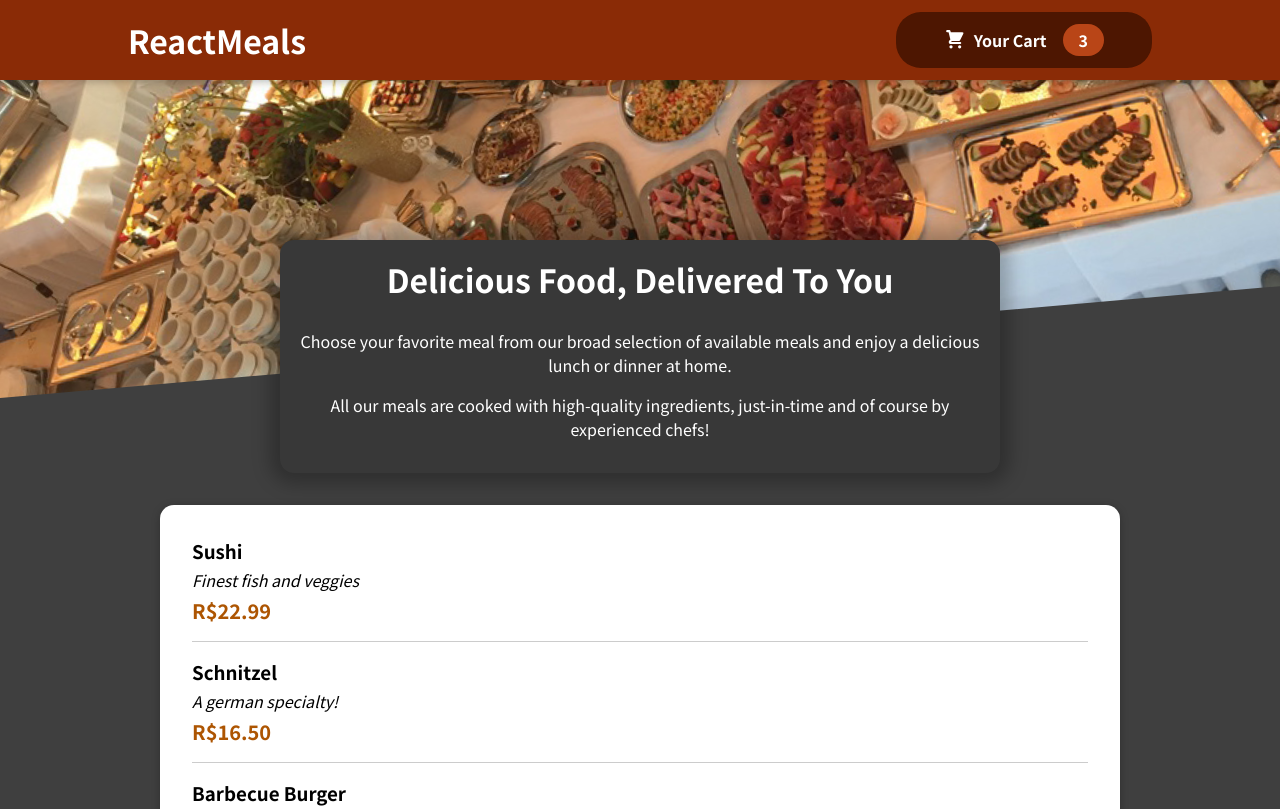
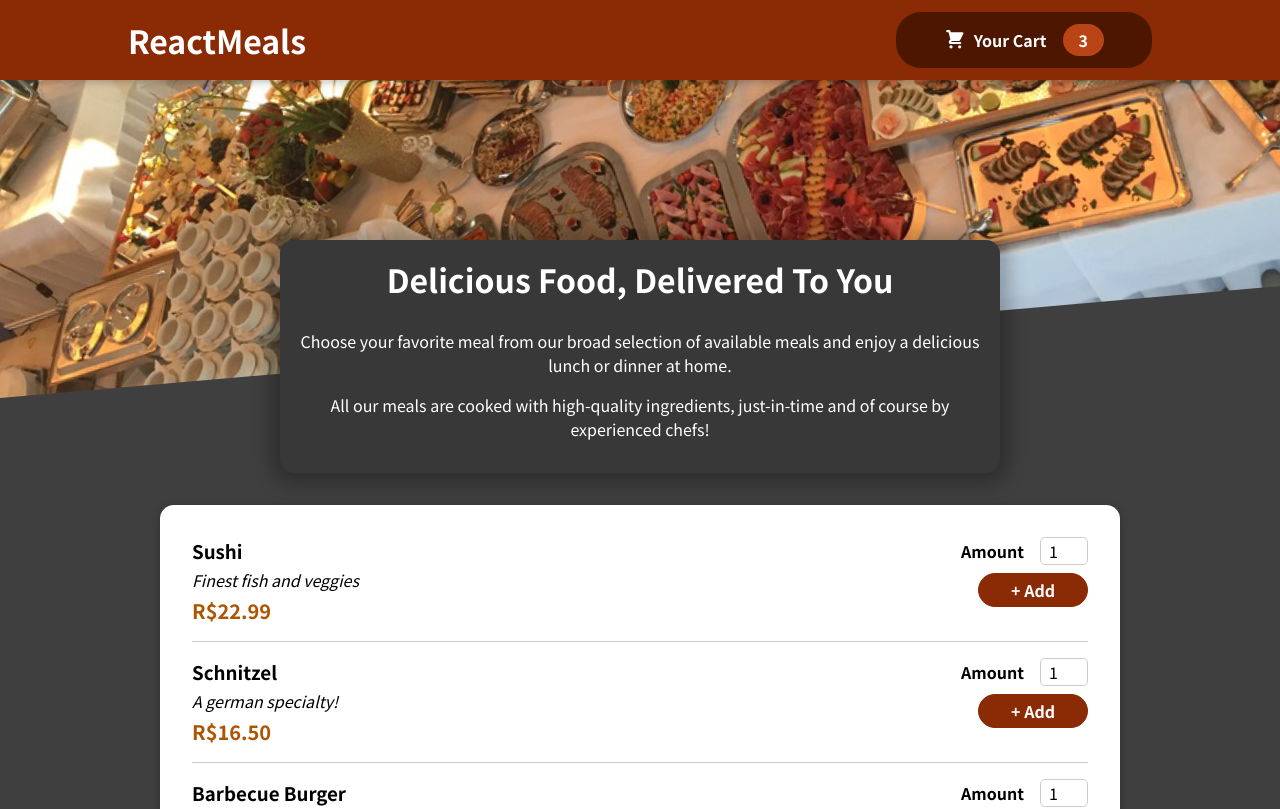
Before and after one commit to Gabones/food-order, a React (Create React App) app: page / in a window 1280 px wide. Shown: the top 809 px of the page. Built offline with nearby package versions, Linux system fonts and the light colour scheme.

Commit message:
antes da modal

```diff
--- a/src/components/meals/AvailableMeals.jsx
+++ b/src/components/meals/AvailableMeals.jsx
@@ -33,6 +33,7 @@
 
     const mealsList = DUMMY_MEALS.map((meal) =>
         <MealItem
+            id={meal.id}
             key={meal.id}
             name={meal.name}
             description={meal.description}
--- a/src/components/meals/mealItem/MealItem.jsx
+++ b/src/components/meals/mealItem/MealItem.jsx
@@ -1,3 +1,4 @@
+import MealItemForm from './MealItemForm';
 import classes from './MealItem.module.css';
 
 const MealItem = (props) => {
@@ -10,7 +11,7 @@
             <div className={classes.price}>{price}</div>
         </div>
         <div>
-
+            <MealItemForm />
         </div>
     </li>
 };
--- a/src/components/meals/mealItem/MealItemForm.jsx
+++ b/src/components/meals/mealItem/MealItemForm.jsx
@@ -1,5 +1,20 @@
+import Input from '../../ui/Input';
+import classes from './MealItemForm.module.css';
 
+const MealItemForm = (props) => {
+    return (
+        <form className={classes.form} action="">
+            <Input label="Amount" input={{
+                id: 'amount_' + props.id,
+                type: 'number',
+                min: '1',
+                max: '5',
+                step: '1',
+                defaultValue: '1'
+            }}/>
+            <button>+ Add</button>
+        </form>
+    )
+};
 
-const MealItem = (props) => {
-
-}
+export default MealItemForm;
--- /dev/null
+++ b/src/components/meals/mealItem/MealItemForm.module.css
@@ -0,0 +1,20 @@
+.form {
+    text-align: right;
+  }
+
+  .form button {
+    font: inherit;
+    cursor: pointer;
+    background-color: #8a2b06;
+    border: 1px solid #8a2b06;
+    color: white;
+    padding: 0.25rem 2rem;
+    border-radius: 20px;
+    font-weight: bold;
+  }
+
+  .form button:hover,
+  .form button:active {
+    background-color: #641e03;
+    border-color: #641e03;
+  }
--- /dev/null
+++ b/src/components/ui/Input.jsx
@@ -0,0 +1,12 @@
+import classes from './Input.module.css';
+
+const Input = (props) => {
+    return (
+        <div className={classes.input}>
+            <label htmlFor={props.input.id}>{props.label}</label>
+            <input {...props.input} />
+        </div>
+    );
+};
+
+export default Input;
--- /dev/null
+++ b/src/components/ui/Input.module.css
@@ -0,0 +1,18 @@
+.input {
+    display: flex;
+    align-items: center;
+    margin-bottom: 0.5rem;
+  }
+
+  .input label {
+    font-weight: bold;
+    margin-right: 1rem;
+  }
+
+  .input input {
+    width: 3rem;
+    border-radius: 5px;
+    border: 1px solid #ccc;
+    font: inherit;
+    padding-left: 0.5rem;
+  }
```
Also changed, not shown: src/components/cart/Cart.jsx (added, +25 -0 lines), src/components/cart/Cart.module.css (added, +46 -0 lines).
